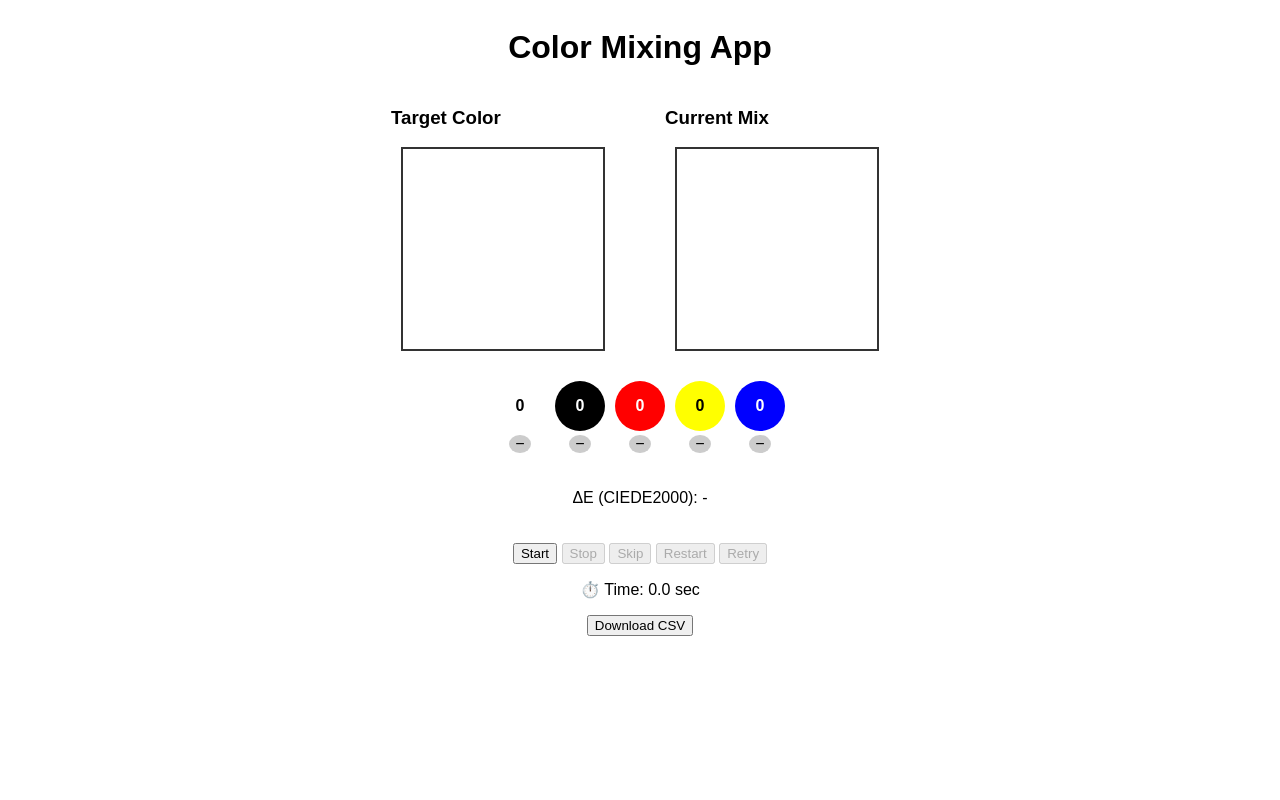
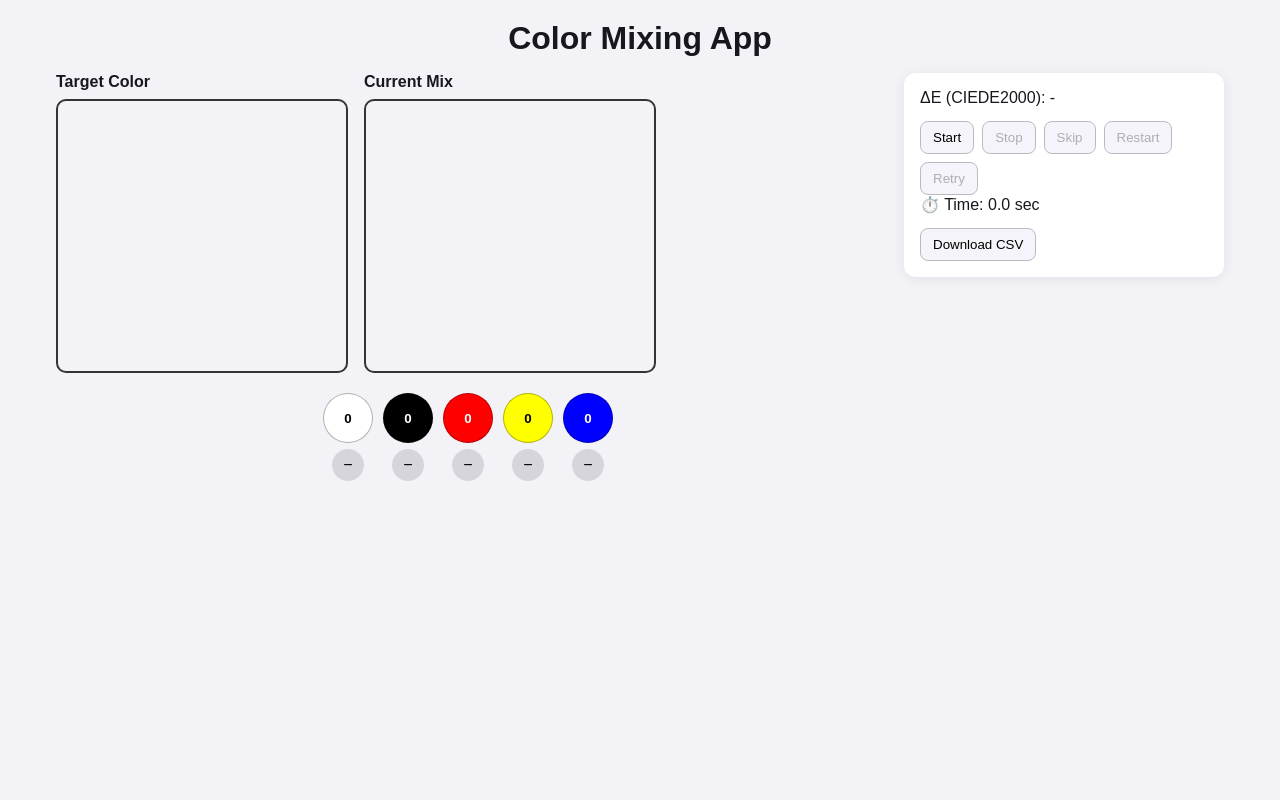
Before and after one commit to janoskonig/shadematch_python, a Flask app: page / in a window 1280 px wide. Run offline with Flask 3, Linux system fonts and the light colour scheme.

Commit message:
Improve mobile UX and add baseline PWA metadata.
Refactor the index template into a responsive layout with touch-friendly controls and add manifest/icon support so home-screen installs have proper branding on modern mobile browsers.

Made-with: Cursor

```diff
--- a/static/main.js
+++ b/static/main.js
@@ -175,11 +175,14 @@ document.addEventListener("DOMContentLoaded", () => {
     document.getElementById("skipBtn").disabled = true;
   });
 
-  document.querySelectorAll(".color-circle").forEach(circle => {
-    circle.addEventListener("click", () => {
-      const color = circle.dataset.color;
+  document.querySelectorAll(".color-hit-target").forEach(button => {
+    button.addEventListener("click", () => {
+      const color = button.dataset.color;
+      const circle = button.querySelector(".color-circle");
       dropCounts[color]++;
-      circle.textContent = dropCounts[color];
+      if (circle) {
+        circle.textContent = dropCounts[color];
+      }
       updateCurrentMix();
     });
   });
--- /dev/null
+++ b/templates/base.html
@@ -0,0 +1,16 @@
+<!DOCTYPE html>
+<html lang="en">
+<head>
+  <meta charset="UTF-8">
+  <meta name="viewport" content="width=device-width, initial-scale=1.0">
+  <meta name="theme-color" content="#1f1f23">
+  <link rel="manifest" href="{{ url_for('static', filename='manifest.webmanifest') }}">
+  <link rel="apple-touch-icon" href="{{ url_for('static', filename='icons/icon-192.png') }}">
+  <title>{% block title %}ShadeMatch{% endblock %}</title>
+  {% block head_extra %}{% endblock %}
+</head>
+<body>
+  {% block content %}{% endblock %}
+  {% block scripts %}{% endblock %}
+</body>
+</html>
--- a/templates/index.html
+++ b/templates/index.html
@@ -1,113 +1,286 @@
-<!DOCTYPE html>
-<html lang="en">
-<head>
-  <meta charset="UTF-8">
-  <title>Color Mixing App</title>
+{% extends "base.html" %}
+
+{% block title %}Color Mixing App{% endblock %}
+
+{% block head_extra %}
 <style>
+  :root {
+    color-scheme: light dark;
+  }
+
+  * {
+    box-sizing: border-box;
+  }
+
   body {
+    margin: 0;
     font-family: sans-serif;
+    min-height: 100vh;
+    min-height: 100dvh;
+    background: #f3f3f7;
+    color: #17181d;
+  }
+
+  .app-shell {
+    width: 100%;
+    max-width: 1200px;
+    margin: 0 auto;
+    padding: 20px 16px 28px;
+  }
+
+  .app-title {
+    margin: 0 0 16px;
+    text-align: center;
+  }
+
+  .app-layout {
+    display: flex;
+    gap: 24px;
+    align-items: flex-start;
+    width: 100%;
+    min-width: 0;
+  }
+
+  .main-panel {
+    flex: 1 1 auto;
+    min-width: 0;
+  }
+
+  .color-pair {
+    display: flex;
+    gap: 16px;
+    width: 100%;
+    max-width: 600px;
+    height: auto;
+    aspect-ratio: 2 / 1;
+    min-width: 0;
+  }
+
+  .color-box-wrap {
+    min-width: 0;
+    flex: 1 1 0;
     display: flex;
     flex-direction: column;
-      align-items: center;
+    gap: 8px;
   }
+
+  .color-box-title {
+    margin: 0;
+    font-size: 1rem;
+  }
+
   .color-box {
-      width: 200px;
-      height: 200px;
-      margin: 10px;
     border: 2px solid #333;
+    border-radius: 10px;
+    width: 100%;
+    height: 100%;
   }
+
   #palette {
     display: flex;
+    justify-content: center;
     gap: 10px;
     margin-top: 20px;
+    min-width: 0;
   }
-    .color-circle {
-      width: 50px;
-      height: 50px;
-      border-radius: 50%;
-      cursor: pointer;
-      display: flex;
-      justify-content: center;
-      align-items: center;
-      color: white;
-      font-weight: bold;
-    }
-    #stats {
-      margin-top: 20px;
-    }
+
   .color-control {
     display: flex;
     flex-direction: column;
     align-items: center;
+    gap: 6px;
+    min-width: 0;
   }
+
+  .color-hit-target {
+    width: 50px;
+    height: 50px;
+    padding: 0;
+    border: 0;
+    border-radius: 50%;
+    background: transparent;
+    cursor: pointer;
+    touch-action: manipulation;
+  }
+
+  .color-circle {
+    width: 100%;
+    height: 100%;
+    border-radius: 50%;
+    display: flex;
+    justify-content: center;
+    align-items: center;
+    color: #fff;
+    font-weight: bold;
+    border: 1px solid rgba(0, 0, 0, 0.3);
+    user-select: none;
+    pointer-events: none;
+  }
+
   .minus-button {
-    margin-top: 4px;
+    margin-top: 0;
     font-size: 16px;
-    padding: 0 6px;
+    width: 32px;
+    height: 32px;
     border: none;
-    background: #ccc;
+    background: #d5d5db;
     border-radius: 50%;
     cursor: pointer;
+    touch-action: manipulation;
+  }
+
+  .color-relationships-sidebar {
+    width: 320px;
+    max-width: 100%;
+    flex-shrink: 0;
+    min-width: 0;
+    border-radius: 12px;
+    padding: 16px;
+    background: #fff;
+    box-shadow: 0 2px 14px rgba(0, 0, 0, 0.07);
+  }
+
+  #stats {
+    margin-top: 0;
+    margin-bottom: 14px;
+  }
+
+  #stats p,
+  .timer-line {
+    margin: 0;
+  }
+
+  #controls {
+    display: flex;
+    flex-wrap: wrap;
+    gap: 8px;
+    margin-top: 12px;
+  }
+
+  #controls button,
+  #exportBtn {
+    touch-action: manipulation;
+    border-radius: 8px;
+    border: 1px solid #babac2;
+    background: #f4f4fa;
+    padding: 8px 12px;
+    cursor: pointer;
+  }
+
+  #exportBtn {
+    margin-top: 14px;
+  }
+
+  @media (max-width: 768px) {
+    .app-shell {
+      padding: 16px 12px 22px;
+    }
+
+    .app-layout {
+      flex-direction: column;
+      gap: 14px;
+    }
+
+    .color-relationships-sidebar {
+      width: 100%;
+      max-width: none;
+    }
+
+    .color-pair {
+      max-width: 100%;
+    }
+
+    #palette {
+      flex-wrap: wrap;
+      justify-content: center;
+      row-gap: 10px;
+      column-gap: 12px;
+    }
+
+    .color-hit-target {
+      width: 56px;
+      height: 56px;
+    }
+
+    .minus-button {
+      width: 36px;
+      height: 36px;
+    }
   }
 </style>
 
-  <!-- ✅ Load Mixbox for perceptual mixing -->
 <script src="{{ url_for('static', filename='mixbox.js') }}"></script>
+{% endblock %}
 
-  <!-- ✅ Load your app's logic -->
-  <script type="module" src="{{ url_for('static', filename='main.js') }}"></script>
-</head>
-<body>
+{% block content %}
+<main class="app-shell">
+  <h1 class="app-title">Color Mixing App</h1>
 
-  <h1>Color Mixing App</h1>
-
-  <div style="display: flex; justify-content: center; gap: 50px;">
-    <div>
-      <h3>Target Color</h3>
+  <div class="app-layout">
+    <section class="main-panel">
+      <div class="color-pair">
+        <div class="color-box-wrap">
+          <h3 class="color-box-title">Target Color</h3>
           <div id="targetColor" class="color-box"></div>
         </div>
-    <div>
-      <h3>Current Mix</h3>
+        <div class="color-box-wrap">
+          <h3 class="color-box-title">Current Mix</h3>
           <div id="currentMix" class="color-box"></div>
         </div>
       </div>
 
       <div id="palette">
         <div class="color-control">
-        <div class="color-circle" data-color="white" style="background: white; color: black;">0</div>
-        <button class="minus-button" data-color="white">−</button>
+          <button class="color-hit-target" data-color="white" type="button" aria-label="Add white">
+            <span class="color-circle" data-color="white" style="background: white; color: black;">0</span>
+          </button>
+          <button class="minus-button" data-color="white" type="button" aria-label="Remove white">−</button>
         </div>
         <div class="color-control">
-        <div class="color-circle" data-color="black" style="background: black;">0</div>
-        <button class="minus-button" data-color="black">−</button>
+          <button class="color-hit-target" data-color="black" type="button" aria-label="Add black">
+            <span class="color-circle" data-color="black" style="background: black;">0</span>
+          </button>
+          <button class="minus-button" data-color="black" type="button" aria-label="Remove black">−</button>
         </div>
         <div class="color-control">
-        <div class="color-circle" data-color="red" style="background: red;">0</div>
-        <button class="minus-button" data-color="red">−</button>
+          <button class="color-hit-target" data-color="red" type="button" aria-label="Add red">
+            <span class="color-circle" data-color="red" style="background: red;">0</span>
+          </button>
+          <button class="minus-button" data-color="red" type="button" aria-label="Remove red">−</button>
         </div>
         <div class="color-control">
-        <div class="color-circle" data-color="yellow" style="background: yellow; color: black;">0</div>
-        <button class="minus-button" data-color="yellow">−</button>
+          <button class="color-hit-target" data-color="yellow" type="button" aria-label="Add yellow">
+            <span class="color-circle" data-color="yellow" style="background: yellow; color: black;">0</span>
+          </button>
+          <button class="minus-button" data-color="yellow" type="button" aria-label="Remove yellow">−</button>
         </div>
         <div class="color-control">
-        <div class="color-circle" data-color="blue" style="background: blue;">0</div>
-        <button class="minus-button" data-color="blue">−</button>
+          <button class="color-hit-target" data-color="blue" type="button" aria-label="Add blue">
+            <span class="color-circle" data-color="blue" style="background: blue;">0</span>
+          </button>
+          <button class="minus-button" data-color="blue" type="button" aria-label="Remove blue">−</button>
         </div>
+      </div>
+    </section>
 
-  </div>
-
+    <aside class="color-relationships-sidebar">
       <div id="stats">
         <p>ΔE (CIEDE2000): <span id="deltaE">-</span></p>
       </div>
-  <div id="controls" style="margin-top: 20px;">
-    <button id="startBtn">Start</button>
-    <button id="stopBtn" disabled>Stop</button>
-    <button id="skipBtn" disabled>Skip</button>
-    <button id="restartBtn" disabled>Restart</button>
-    <button id="retryBtn" disabled>Retry</button>
+      <div id="controls">
+        <button id="startBtn" type="button">Start</button>
+        <button id="stopBtn" type="button" disabled>Stop</button>
+        <button id="skipBtn" type="button" disabled>Skip</button>
+        <button id="restartBtn" type="button" disabled>Restart</button>
+        <button id="retryBtn" type="button" disabled>Retry</button>
       </div>
-    <p>⏱️ Time: <span id="timer">0.0</span> sec</p>
-    <button id="exportBtn">Download CSV</button>
+      <p class="timer-line">⏱️ Time: <span id="timer">0.0</span> sec</p>
+      <button id="exportBtn" type="button">Download CSV</button>
+    </aside>
+  </div>
+</main>
+{% endblock %}
 
-</body>
-</html>
+{% block scripts %}
+<script type="module" src="{{ url_for('static', filename='main.js') }}"></script>
+{% endblock %}
```
Also changed, not shown: static/icons/icon-192.png (added), static/icons/icon-512.png (added), static/manifest.webmanifest (added). Lines whose indentation alone changed are shown as unchanged.
